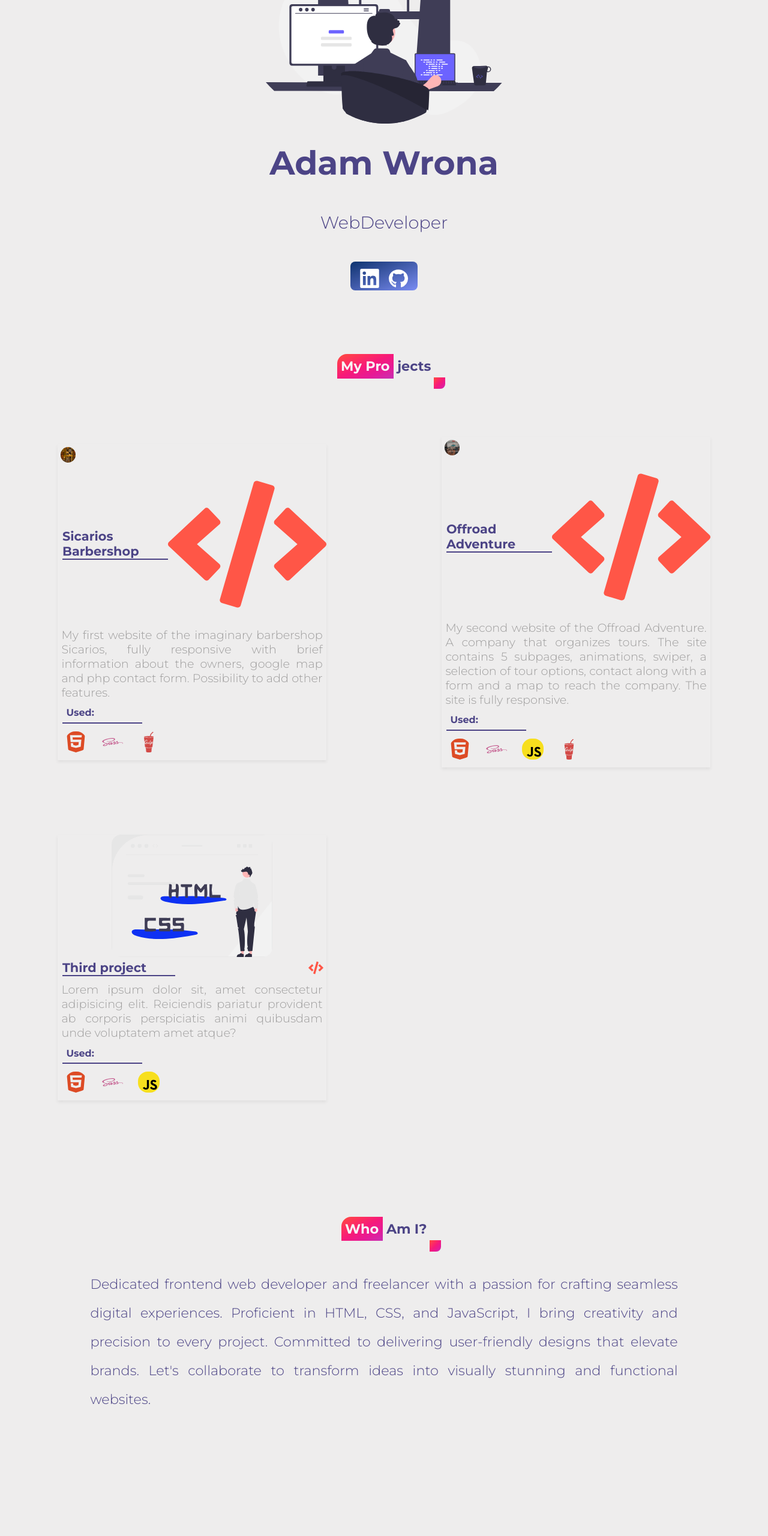
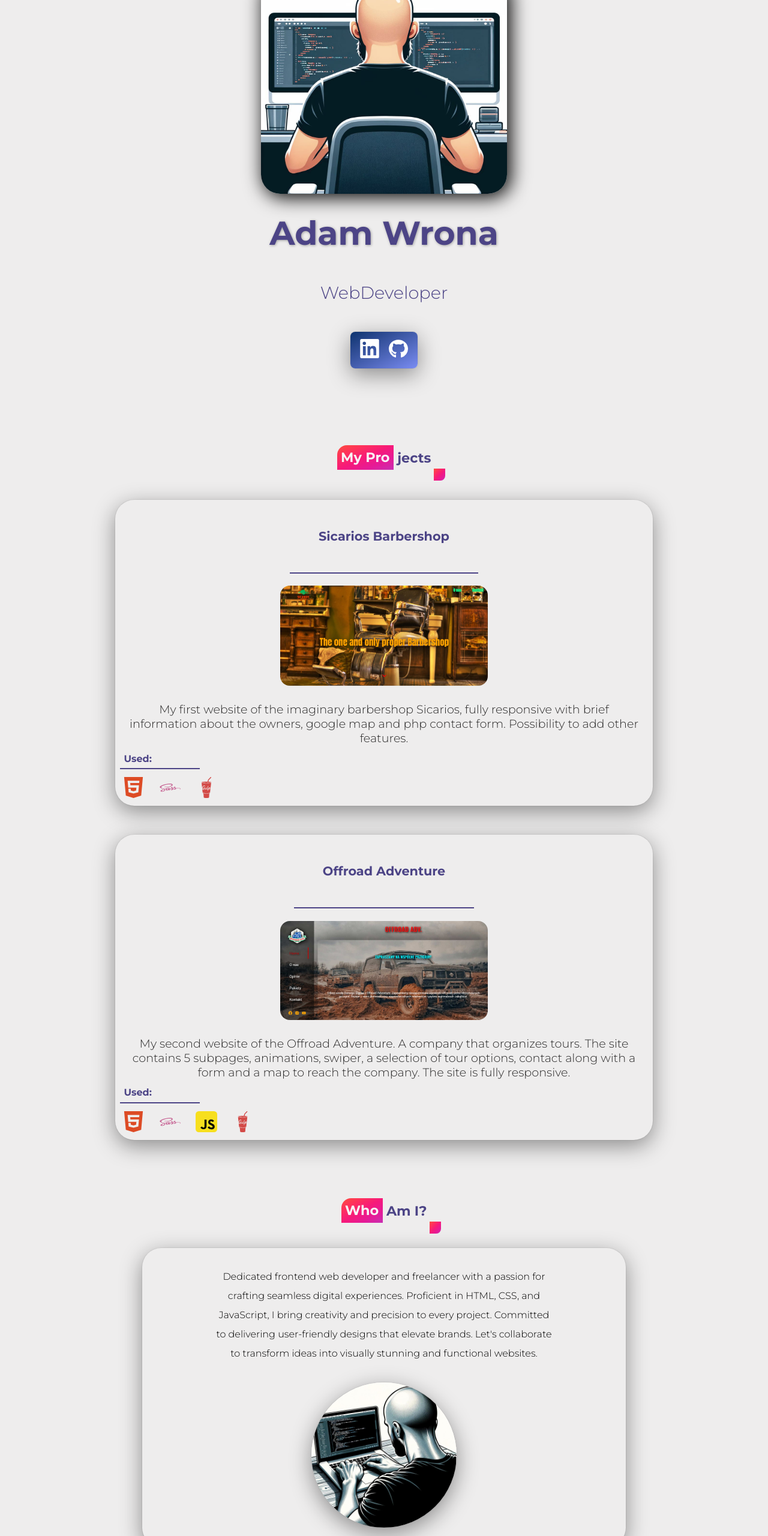
Before and after one commit to wronowy/corvus, a plain HTML site: page index.html in a window 1280 px wide. Shown: the part 240-2800 px from the top of the page at 60% size. Drawn offline with nearby package versions, Linux system fonts and the light colour scheme; a script that the page names is missing.

Commit message:
edited whole page

```diff
--- a/index.html
+++ b/index.html
@@ -34,7 +34,7 @@
 
         <!-- class=" js-scroll-trigger" -->
         <nav class="navbar navmobile ">
-            <a href="index.html" style="--i:0;" id="navbar-btn" class="active">Home</a>
+            <a href="#homepage" style="--i:0;" id="navbar-btn" class="active">Home</a>
             <a href="#myprojects" style="--i:1;" id="navbar-btn">Projects</a>
             <a href="#aboutme" style="--i:2;" id="navbar-btn">About me</a>
             <a href="#contactme" style="--i:3;" id="navbar-btn">Contact</a>
@@ -42,10 +42,10 @@
 
     </header>
 
-    <section class="home section" id="homepage">
+    <section class="home" id="homepage">
 
         <div class="home-content">
-            <img src="./images/undraw_programming_re_kg9v.svg" class="home-image" alt="programmer at work">
+            <img src="./images/web_developer.jpg" class="home-image" alt="programmer at work">
 
             <h1>Adam Wrona</h1>
             <span>WebDeveloper</span>
@@ -65,12 +65,12 @@
             </div>
             <div class="project-box">
                 <div class="project-box-card">
-                    <a href="https://wronowy.github.io/barbershop/" class="project-link"> <img
-                            src="./images/sicarios.jpg" alt="barbershop-website" /></a>
                     <div class="project-info">
                         <p class="project-name">Sicarios Barbershop</p>
 
-                        <img src="./images/icons/code.svg" alt="code-icon">
+
+                        <a href="https://wronowy.github.io/barbershop/" class="project-link">
+                            <img src="./images/sicarios.jpg" alt="barbershop-website" class="project-img" /></a>
 
                     </div>
                     <p class="project-description">My first website of the imaginary barbershop Sicarios, fully
@@ -87,11 +87,11 @@
                     </div>
                 </div>
                 <div class="project-box-card">
-                    <a href="https://wronowy.github.io/offroad/" class="project-link"> <img src="./images/offroad.jpg"
-                            alt="website-builder" /></a>
                     <div class="project-info">
                         <p class="project-name">Offroad Adventure</p>
-                        <img src="./images/icons/code.svg" alt="code-icon">
+
+                        <a href="https://wronowy.github.io/offroad/" class="project-link"> <img
+                                src="./images/offroad.jpg" alt="website-builder" class="project-img" /></a>
                     </div>
                     <p class="project-description">My second website of the Offroad Adventure. A company that organizes
                         tours. The site contains 5 subpages, animations, swiper, a selection of tour options, contact
@@ -106,12 +106,12 @@
                         </div>
                     </div>
                 </div>
-                <div class="project-box-card">
+                <!-- <div class="project-box-card">
                     <img src="./images/undraw_static_website_re_x70h.svg" alt="website-builder" />
                     <div class="project-info">
                         <p class="project-name">Third project</p>
                         <a href="/" class="project-link">
-                            <img src="./images/icons/code.svg" alt="code-icon">
+                            <img src="./images/icons/code.svg" class="code-icon" alt="code-icon">
                         </a>
                     </div>
                     <p class="project-description">Lorem ipsum dolor sit, amet consectetur adipisicing elit. Reiciendis
@@ -124,13 +124,13 @@
                             <img src="./images/icons/javascript-svgrepo-com.svg" alt="javascript-icon">
                         </div>
                     </div>
-                </div>
+                </div> -->
             </div>
         </main>
     </section>
     <!-- about me -->
-    <section class="about-me section" id="aboutme">
-        <article class="about">
+    <section class="about-me" id="aboutme">
+        <div class="about">
             <div class="section-title">
                 <p class="section-title-main">Who</p>
                 <span class="section-title-sub">Am I?</span>
@@ -144,13 +144,16 @@
                     experiences. Proficient in HTML, CSS, and JavaScript, I bring creativity and precision to every
                     project. Committed to delivering user-friendly designs that elevate brands. Let's collaborate to
                     transform ideas into visually stunning and functional websites.
-                    <!-- <span class="about-quote">moze jakis fajny cyctat</span> -->
+
                 </p>
-                <img src="./images/hero-bg.svg" alt="man coding">
+                <div class="about-me-img">
+
+                    <img src="./images/webdeveloper2.jpg" class="me-image" alt="man coding">
+                </div>
             </div>
 
 
-        </article>
+        </div>
     </section>
     <section class="technologies section">
         <div class="section-title">
--- a/main.js
+++ b/main.js
@@ -3,8 +3,6 @@ const header = document.querySelector('header')
 const menu = document.querySelector('.nav')
 const burgerBtn = document.querySelector('.burger')
 const closeNav = document.querySelector('.navmobile')
-
-// display-none
 
 const stickHeader = () => {
 	const scroll = window.scrollY
--- a/style.css
+++ b/style.css
@@ -8,8 +8,7 @@
 }
 
 body {
-	/* min-height: 100vh; */
-	background-color: rgba(235, 234, 234, 0.825);
+	background-color: rgba(235, 234, 234, 0.824);
 }
 html {
 	scroll-behavior: smooth;
@@ -21,12 +20,9 @@ html {
 	--White: #f8f5f5;
 	--DarkWhiteBcg: #dcd8d8;
 	--main: linear-gradient(to right bottom, #0c336e, #2a488e, #445eae, #5f75d0, #7a8cf3);
-
 	--secondary: linear-gradient(to right bottom, #fd4d3e, #fe315c, #f61a7a, #e51b97, #c830b3);
-
 	--textColor: #4c4486;
-	--textLightColor: #9e9d9d;
-
+	--textLightColor: #2b2a2a;
 	--mainHover: linear-gradient(
 		to left bottom,
 		#9e8fdc,
@@ -53,7 +49,7 @@ html {
 
 	--textColorHover: #0d0b1c;
 
-	--shadow: rgba(0, 0, 0, 0.062) 0px 3px 5px;
+	--shadow: rgba(0, 0, 0, 0.41) 0px 10px 36px 0px, rgba(0, 0, 0, 0.06) 0px 0px 0px 1px;
 
 	--shadowHover: rgba(143, 143, 143, 0.212) 0px 5px 15px;
 
@@ -104,10 +100,11 @@ html {
 /* header and nav */
 .header {
 	position: fixed;
+	height: 7rem;
 	top: 0;
 	left: 0;
 	width: 100%;
-	padding: 1.3rem 10%;
+	padding: 1rem;
 	justify-content: space-between;
 	align-items: center;
 	display: flex;
@@ -146,20 +143,20 @@ html {
 	text-shadow: #0d0b1c;
 }
 .crowlogo {
-	filter: sepia(0.5) blur(0.25px);
 	width: 6rem;
 	height: 6rem;
 }
 .navbar a {
-	font-size: 1.1rem;
-	color: var(--textColor);
+	font-size: 1.4rem;
+	color: rgb(60, 60, 105);
 	font-weight: 700;
 	text-decoration: none;
 	margin-left: 2.5rem;
 	transition: 0.5s;
+	text-shadow: 1px 1px 7px #888888;
 }
-.navbar a:hover {
-	color: var(--textColorHover);
+.navbar a:hover  {
+	color: rgb(188, 5, 5);
 }
 
 #check {
@@ -173,24 +170,159 @@ html {
 	cursor: pointer;
 	display: none;
 }
-/* breakpoints */
 
-@media (max-width: 1200px) {
+/* homesection */
+.home {
+	display: flex;
+	justify-content: center;
+}
+.home-image {
+	margin-top: 11rem;
+	width: 40%;
+	height: 40%;
+	border-radius: 2rem;
+	filter: saturate(82%);
+	box-shadow: 5px 5px 32px 1px #000000;
+}
+
+h1 {
+	text-align: center;
+	padding-top: 2rem;
+	padding-bottom: 2rem;
+	text-shadow: 1px 1px 4px #9e9e9e;
+}
+.home-content {
+	display: flex;
+	position: relative;
+	font-size: 2.3rem;
+	text-align: center;
+	color: var(--textColor);
+	flex-direction: column;
+	align-items: center;
+	justify-content: center;
+}
+
+.home-content span {
+	display: block;
+	font-size: 1.8rem;
+	padding: 1rem;
+}
+.home-icons {
+	display: flex;
+	gap: 1rem;
+	background: var(--main);
+box-shadow: var(--shadow);
+	margin: 2rem auto;
+	padding: 0.5rem 1rem;
+	border-radius: 0.5rem;
+}
+.home-icons img {
+	width: 2rem;
+	height: 2rem;
+	margin: 0 auto;
+}
+
+/* projekty */
+.project-box {
+	display: flex;
+	flex-wrap: wrap;
+}
+.project-box-card {
+	margin: 1.5rem auto;
+	max-width: 70%;
+	box-shadow: var(--shadow);
+	border-radius: 2rem;
+}
+
+.project-info {
+	display: flex;
+	flex-wrap: wrap;
+	align-items: center;
+	flex-direction: column;
+	justify-content: space-evenly;
+}
+.project-link {
+	margin: 1rem;
+	justify-content: center;
+	display: flex;
+}
+.project-name {
+	font-size: 1.2rem;
+	font-weight: bold;
+	color: var(--textColor);
+	padding: 3rem;
+	border-bottom: 2px solid var(--textColor);
+}
+.project-img {
+	max-width: 40%; /* maksymalna szerokość obrazu */
+	min-height: 30%; /* minimalna wysokość obrazu */
+	margin: 0.3rem;
+	border-radius: 1rem;
+	min-width: 200px; /* stała szerokość dla większych ekranów */
+	height: auto; /* zachowanie proporcji obrazu */
+}
+
+.project-description {
+	font-size: 1.2rem;
+	padding: 0.4rem;
+	text-align: center;
+	margin: 0 1rem;
+	color: var(--textLightColor);
+}
+.technology-title {
+	padding: 0.4rem;
+	border-bottom: 2px solid var(--textColor);
+	width: max-content;
+	margin-left: 0.5rem;
+	font-size: 1rem;
+	font-weight: bold;
+	color: var(--textColor);
+	padding-right: 5rem;
+}
+.technology-icon {
+	display: flex;
+}
+.technology-icon img {
+	height: 2.2rem;
+	width: 2.2rem;
+	margin: 0.8rem;
+}
+/* media */
+
+@media (min-width: 1400px) {
+	.projects {
+		width: 90%;
+		margin: 0 auto;
+	}
+	.project-box-card {
+		width: 75%;
+	}
+}
+
+@media (min-width: 1200px) {
 	.header {
 		padding: 1.4rem;
 	}
 }
-@media (max-width: 992px) {
-	.header {
-		padding: 1.3rem 5%;
+
+@media (min-width: 1000px) {
+	.project-name {
+		font-size: 1.3rem;
+	}
+	.technology-title {
+		font-size: 1rem;
+	}
+	.about img {
+		width: 50%;
 	}
 }
+
 @media (max-width: 768px) {
 	.logo {
 		font-size: 0.5rem;
 	}
 	.home-icons {
-		padding: 5rem;
+		padding: 1rem;
 	}
 	.icons {
 		padding: 2rem;
@@ -236,167 +368,9 @@ html {
 		opacity: 1;
 		transition-delay: calc(0.15s * var(--i));
 	}
+
 	.contact-form-box {
 		width: 90%;
-	}
-}
-
-/* homesection */
-.home {
-	display: flex;
-	justify-content: center;
-}
-.home-image {
-	margin-top: 10rem;
-	width: 50%;
-	height: 40%;
-}
-
-h1 {
-	text-align: center;
-	padding-top: 2rem;
-	padding-bottom: 2rem;
-}
-.home-content {
-	display: flex;
-	position: relative;
-	font-size: 2.3rem;
-	text-align: center;
-	color: var(--textColor);
-	flex-direction: column;
-	align-items: center;
-	justify-content: center;
-}
-
-.home-content span {
-	display: block;
-	font-size: 1.8rem;
-	padding: 1rem;
-}
-.home-icons {
-	display: flex;
-	gap: 1rem;
-	background: var(--main);
-	width: max-content;
-	height: 3rem;
-	margin: 2rem auto;
-	padding: 0.5rem 1rem;
-	border-radius: 0.5rem;
-}
-.home-icons img {
-		width: 2rem;
-		height: 2rem;
-		margin: 0 auto;
-	}
-/* projekty */
-.project-box {
-	display: grid;
-	margin: 3rem 0 4rem 0;
-	align-items: center;
-}
-.project-box-card {
-	margin: 3.5rem auto;
-	width: 70%;
-	box-shadow: var(--shadow);
-}
-.project-box-card img {
-	width: 60%;
-	display: block;
-	margin: 0 auto;
-	border-radius: 1rem;
-}
-.project-info {
-	display: flex;
-	justify-content: space-between;
-	align-items: center;
-	padding-left: 0.5rem;
-}
-.project-name {
-	font-size: 1.2rem;
-	font-weight: bold;
-	color: var(--textColor);
-	padding-right: 3rem;
-	border-bottom: 2px solid var(--textColor);
-}
-.project-link img {
-	width: 1.6rem;
-	height: 1.6rem;
-	margin: 0.3rem;
-}
-
-.project-description {
-	font-size: 1.2rem;
-	padding: 0.4rem;
-	text-align: justify;
-	color: var(--textLightColor);
-}
-.technology-title {
-	padding: 0.4rem;
-	border-bottom: 2px solid var(--textColor);
-	width: max-content;
-	margin-left: 0.5rem;
-	font-size: 1rem;
-	font-weight: bold;
-	color: var(--textColor);
-	padding-right: 5rem;
-}
-.technology-icon {
-	display: flex;
-}
-.technology-icon img {
-	height: 2.2rem;
-	width: 2.2rem;
-	margin: 0.8rem;
-}
-@media only screen and (min-width: 1000px) {
-	.project-box {
-		grid-template-columns: 1fr 1fr;
-	}
-	.project-name {
-		font-size: 1.3rem;
-	}
-	.technology-title {
-		font-size: 1rem;
-	}
-}
-@media only screen and (min-width: 1400px) {
-	.projects {
-		width: 90%;
-		margin: 0 auto;
-	}
-	.project-box-card {
-		width: 75%;
-	}
-}
-/* about me */
-.about {
-	display: flex;
-	flex-direction: column;
-
-	align-items: center;
-	justify-content: center;
-}
-
-.about-description {
-	font-size: 1.2rem;
-	padding: 1.3rem;
-	line-height: 3rem;
-	color: var(--textColor);
-	text-align: justify;
-}
-.about-section-title {
-	margin: 2rem auto;
-}
-.about img {
-	width: 70%;
-	display: block;
-	margin: 2rem auto;
-}
-
-@media (min-width: 780px) {
-	.about {
-		width: 70%;
-		margin: 2rem auto;
 	}
 	.about-description {
 		justify-content: center;
@@ -408,36 +382,40 @@ h1 {
 	}
 }
 
-@media only screen and (min-width: 1000px) {
-	.about img {
-		width: 70%;
-	}
+/* about me */
+.about-content {
+	display: flex;
+	flex-wrap: wrap;
+	align-items: center;
+	justify-content: center;
+	margin: 3rem auto;
+	box-shadow: var(--shadow);
+	width: 63%;
+	border-radius: 2rem;
 }
-@media only screen and (min-width: 1150px) {
-	.about {
-		width: 80%;
-	}
-
-	.about-description {
-		font-size: 1.4rem;
-	}
+.about-description {
+	margin-top: 2rem;
+	max-width: 70%;
+	text-align: center;
+	line-height: 2rem;
 }
-@media only screen and (min-width: 1350px) {
-	.about-content {
-		display: flex;
-	}
-	.about img {
-		width: 40%;
-	}
-	.about-description {
-		width: 50%;
-		padding: 0.6rem;
-		margin-top: 4rem;
-	}
+.about-me-img {
+	width: 60%;
+	height: auto;
+	justify-content: center;
+	display: flex;
+}
+.me-image {
+	border-radius: 50%;
+	margin: 2rem auto;
+	box-shadow: var(--shadow)
 }
 
 /* technologies */
-
+.code-icon {
+	width: 2rem;
+	height: 2rem;
+}
 .technologies-content {
 	display: flex;
 	flex-wrap: wrap;
@@ -488,7 +466,6 @@ h1 {
 	padding: 1rem;
 	width: 500px;
 	background-color: var(--DarkWhiteBcg);
-	/* border-radius: 24px; */
 	box-shadow: var(--shadow);
 	border-radius: 0.3rem;
 }
```
Also changed, not shown: images/6578535_computer_office_people_programmer_software_icon.png (deleted), images/756828_developer_backend_frontend_male_programmer_icon.png (deleted), images/logo.png (deleted), images/web_developer.jpg (added), images/webdeveloper2.jpg (added), 1 other file.
